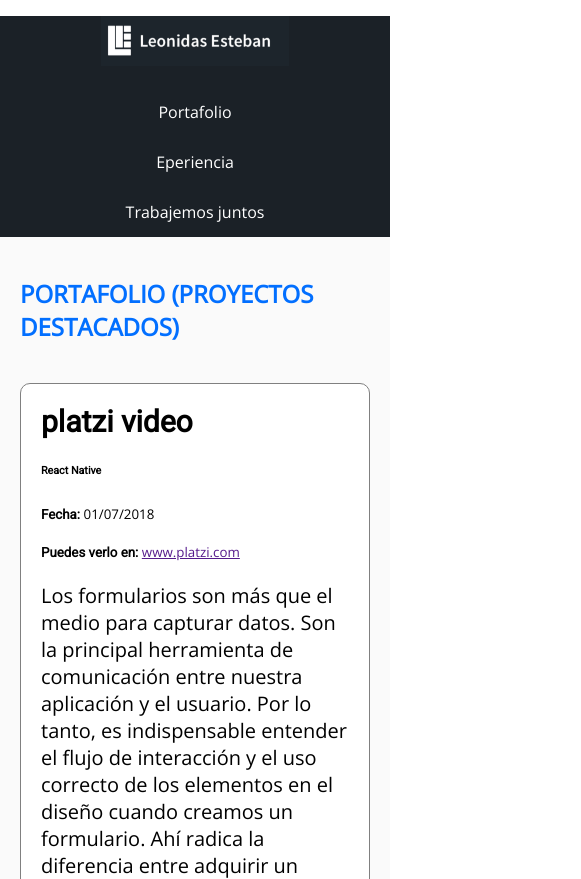
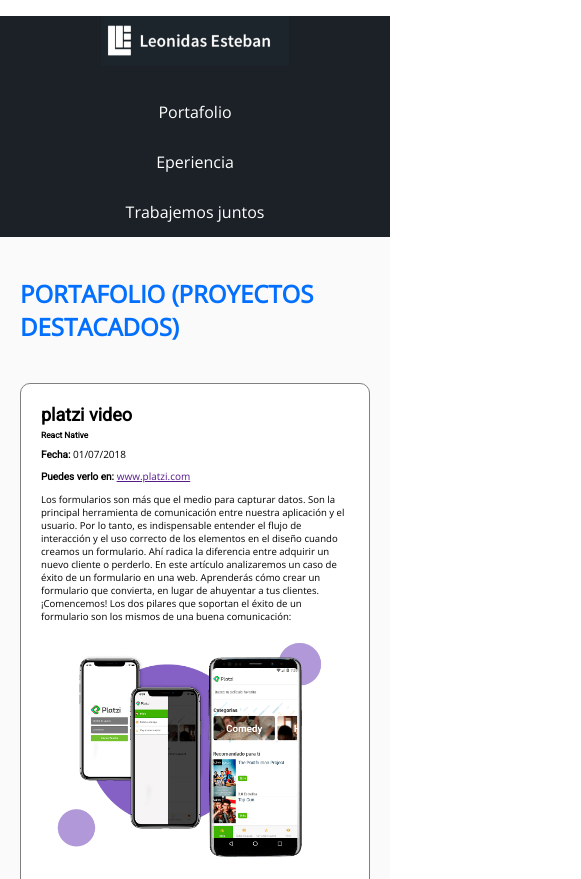
Before and after one commit to wilsoncap/PortafolioWilson, a plain HTML site: page index.html in a window 390 px wide. Shown: the top 879 px of the page, 581 px wide, since content can reach past the window. Drawn offline with nearby package versions, Linux system fonts and the light colour scheme.

Commit message:
Ajustes en proyect Responsive

```diff
--- a/css/estilos.css
+++ b/css/estilos.css
@@ -143,7 +143,7 @@
     display: flex;
     align-items: center;
     justify-content: space-between;
-    flex-wrap: wrap;
+    /* flex-wrap: wrap; */
 }
 
 .project-tittle{
@@ -159,12 +159,13 @@
 }
 
 .project-details{
-    width: 500px;
+    width: 50%;
 
 }
 
 .project-description{
     font-size: 20px;
+    width: auto;
 }
 
 .project strong{
@@ -172,7 +173,11 @@
 }
 
 .project-imageContainer{
-    width: 500px;
+    width: 50%;
+}
+
+.project-imageContainer img{
+    max-width: 100%;
 }
 
 
@@ -370,8 +375,48 @@
   .header .logo{
       text-align: center;
   }
+  .project{
+      display: block;
+  }
+  .project-imageContainer{
+      width: auto;
+      text-align: center;
+      margin: 0 auto;
+  }
+  .project-details{
+      width: auto;
+      /* font-size: 16px; */
+  }
+
+  .project-course, .project-data, .project-url{
+      margin: .4em 0;
+  }
+
+  .project-tittle{
+    font-size: 1.5em;
+    margin-bottom: .3em;
+  }
+
+  .project-url{
+    font-size: 1em;
+  }
+
+  .project-course{
+    font-size: .7em;
+  }
+  .project-description{
+    font-size: .8em;
+  }
 }
 
 @media screen and (max-width:480px){
+    .project-details{
+        width: auto;
+        font-size: 12px;
+    }
+}
+
+
+@media screen and (max-width:380px){
 
 }
```
